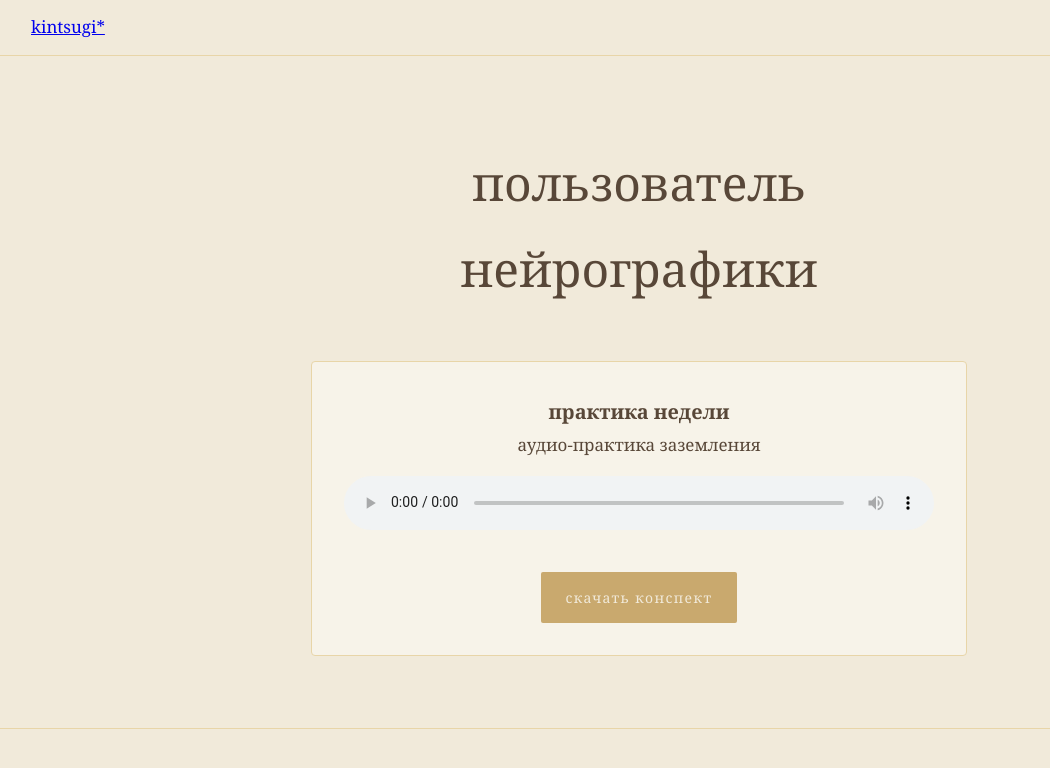
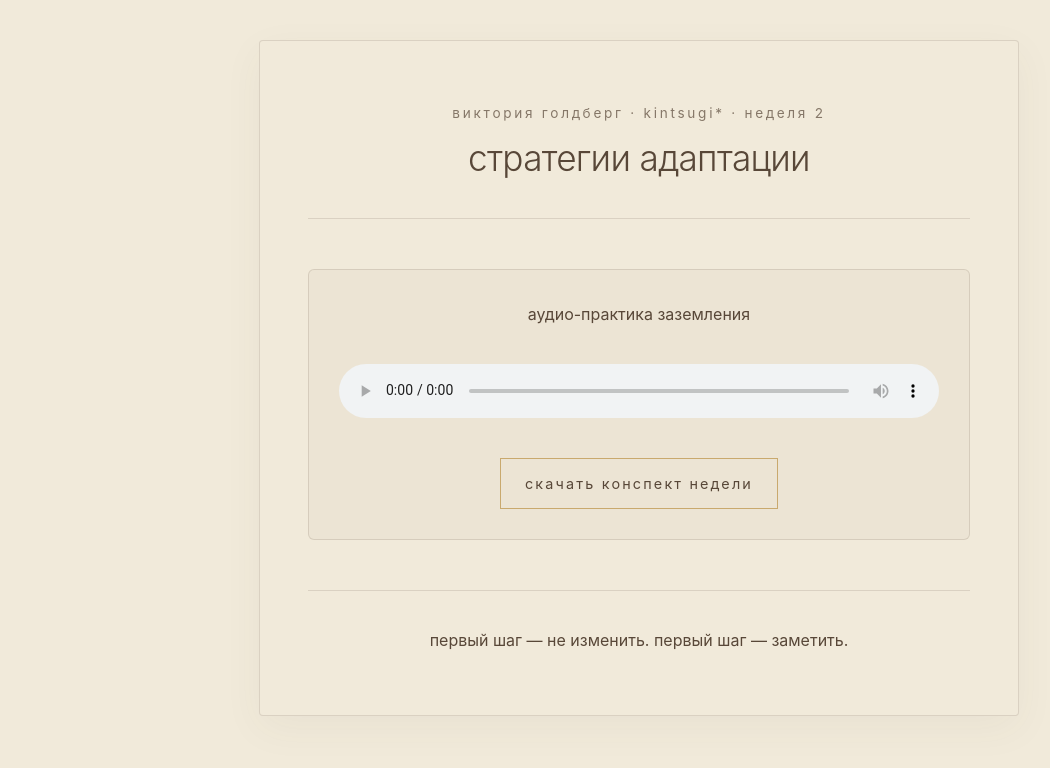
Before and after one commit to goldbergfm/kintsugi-week2, a plain HTML site: page index.html in a window 1280 px wide. Shown: the whole page, without its empty margins (1-1051 px from the left). Drawn offline with Linux system fonts and the light colour scheme.

Commit message:
Update index.html

```diff
--- a/index.html
+++ b/index.html
@@ -3,53 +3,90 @@
 <head>
     <meta charset="UTF-8">
     <meta name="viewport" content="width=device-width, initial-scale=1.0">
-  <title>пользователь нейрографики · kintsugi*</title>
+    <title>kintsugi* · стратегии адаптации · неделя 2</title>
     <style>
-    * { margin: 0; padding: 0; box-sizing: border-box; }
-    :root { --vanilla: #f1eada; --mahogany: #584738; --gold: #c9a96e; --gold-light: #e8d5a8; }
-    html { scroll-behavior: smooth; }
-    body { background: var(--vanilla); color: var(--mahogany); font-family: 'Georgia', serif; font-size: 17px; line-height: 1.8; }
+        :root {
+            --bg-vanilla: #f1eada;
+            --text-mahogany: #584738;
+            --accent-gold: #c9a96e;
+            --border-soft: rgba(88, 71, 56, 0.15);
+            --bg-card: rgba(88, 71, 56, 0.03);
+        }
 
-    /* Навигация и блоки */
-    nav { position: fixed; top: 0; left: 0; right: 0; z-index: 100; background: var(--vanilla); border-bottom: 1px solid var(--gold-light); padding: 0 2rem; display: flex; align-items: center; justify-content: space-between; height: 56px; }
-    .container { max-width: 720px; margin: 0 auto; padding: 0 2rem; }
-    section { padding-top: 96px; padding-bottom: 72px; border-bottom: 1px solid var(--gold-light); }
+        * { box-sizing: border-box; margin: 0; padding: 0; font-family: -apple-system, BlinkMacSystemFont, "Segoe UI", Roboto, Helvetica, Arial, sans-serif; text-transform: lowercase; }
 
-    /* Стили для практики */
-    .practice-block { margin-top: 3rem; padding: 2rem; border: 1px solid var(--gold-light); background: rgba(255,255,255,0.4); border-radius: 4px; }
-    .btn-download { display: inline-block; margin-top: 1rem; padding: 0.8rem 1.5rem; background: var(--gold); color: var(--vanilla); text-decoration: none; font-size: 14px; letter-spacing: 0.1em; border-radius: 2px; }
+        body { background-color: var(--bg-vanilla); color: var(--text-mahogany); line-height: 1.8; padding: 40px 24px; display: flex; justify-content: center; align-items: flex-start; min-height: 100vh; }
 
-    /* Остальные стили из твоего макета (упрощено для компактности) */
-    .hero { padding-top: 140px; text-align: center; }
-    h1 { font-size: 3rem; font-weight: normal; margin-bottom: 1.5rem; }
+        .poster-container { width: 100%; max-width: 760px; background-color: var(--bg-vanilla); border: 1px solid var(--border-soft); padding: 60px 48px; display: flex; flex-direction: column; gap: 50px; position: relative; box-shadow: 0 12px 40px rgba(88, 71, 56, 0.05); border-radius: 4px; }
+
+        header { border-bottom: 1px solid var(--border-soft); padding-bottom: 30px; text-align: center; }
+        .brand-meta { font-size: 0.85rem; letter-spacing: 0.2em; opacity: 0.7; margin-bottom: 12px; }
+        h1 { font-size: 2.2rem; font-weight: 300; letter-spacing: -0.02em; line-height: 1.2; color: var(--text-mahogany); margin-bottom: 8px; }
+        .subtitle { font-size: 1.1rem; letter-spacing: 0.05em; opacity: 0.8; }
+
+        .manifesto-box { text-align: center; max-width: 600px; margin: 0 auto; }
+        .manifesto-lead { font-size: 1.25rem; font-weight: 400; line-height: 1.6; margin-bottom: 12px; }
+        .manifesto-sub { font-size: 0.95rem; opacity: 0.65; }
+
+        .reaction-flow { background: var(--bg-card); border: 1px solid var(--border-soft); border-radius: 6px; padding: 30px; }
+        .flow-title { font-size: 0.9rem; letter-spacing: 0.1em; opacity: 0.8; margin-bottom: 24px; text-align: center; border-bottom: 1px solid var(--border-soft); padding-bottom: 10px; }
+        .flow-grid { display: grid; grid-template-columns: 1fr auto 1fr auto 1fr; align-items: center; gap: 16px; text-align: center; }
+        .flow-card { padding: 16px; border-radius: 4px; background: rgba(255, 255, 255, 0.4); border: 1px solid rgba(88, 71, 56, 0.05); }
+        .flow-step { font-size: 0.75rem; letter-spacing: 0.1em; opacity: 0.5; margin-bottom: 8px; }
+        .flow-name { font-size: 1rem; font-weight: 500; margin-bottom: 6px; }
+        .flow-desc { font-size: 0.85rem; opacity: 0.7; line-height: 1.4; }
+        .flow-arrow { font-size: 1.5rem; color: var(--accent-gold); opacity: 0.8; }
+
+        .strategies-section { display: flex; flex-direction: column; gap: 24px; }
+        .section-label { font-size: 0.9rem; letter-spacing: 0.15em; opacity: 0.8; border-bottom: 1px solid var(--border-soft); padding-bottom: 12px; margin-bottom: 8px; }
+        .strategy-row { display: grid; grid-template-columns: 140px 1fr; gap: 24px; padding: 20px 0; border-bottom: 1px dashed var(--border-soft); }
+        .strategy-title { font-size: 1.2rem; font-weight: 500; }
+        .strategy-meta { font-size: 0.75rem; color: var(--accent-gold); }
+        .strategy-details { display: flex; flex-direction: column; gap: 12px; }
+        .detail-item { font-size: 0.95rem; }
+        .detail-item strong { font-weight: 500; opacity: 0.7; width: 75px; display: inline-block; }
+
+        .price-box { background: rgba(199, 169, 110, 0.08); border-left: 2px solid var(--accent-gold); padding: 24px 30px; border-radius: 0 6px 6px 0; }
+        .price-title { font-size: 1rem; letter-spacing: 0.1em; margin-bottom: 12px; font-weight: 500; }
+        .price-list { list-style: none; display: flex; flex-direction: column; gap: 8px; font-size: 0.95rem; opacity: 0.85; }
+        .price-list li::before { content: "·"; color: var(--accent-gold); font-weight: bold; padding-right: 8px; }
+
+        .questions-box { display: flex; flex-direction: column; gap: 20px; }
+        .question-item { display: flex; gap: 20px; align-items: flex-start; }
+        .question-num { font-size: 0.9rem; font-weight: 500; color: var(--accent-gold); }
+
+        .practice-container { border: 1px solid var(--border-soft); border-radius: 6px; padding: 30px; text-align: center; background: var(--bg-card); display: flex; flex-direction: column; align-items: center; gap: 20px; }
+
+        /* Кнопка и плеер */
+        .audio-link { width: 100%; text-align: center; margin-bottom: 10px; }
+        .btn-download { display: inline-block; margin-top: 20px; padding: 12px 24px; border: 1px solid var(--accent-gold); color: var(--text-mahogany); text-decoration: none; font-size: 0.9rem; letter-spacing: 0.15em; transition: all 0.3s ease; }
+        .btn-download:hover { background: var(--accent-gold); color: var(--bg-vanilla); }
+
+        footer { border-top: 1px solid var(--border-soft); padding-top: 35px; text-align: center; }
     </style>
 </head>
 <body>
+    <div class="poster-container">
+        <header>
+            <div class="brand-meta">виктория голдберг · kintsugi* · неделя 2</div>
+            <h1>стратегии адаптации</h1>
+        </header>
 
-<nav>
-  <a class="nav-logo" href="#">kintsugi*</a>
-</nav>
+        <section class="practice-container">
+            <div class="practice-title">аудио-практика заземления</div>
 
-<section class="hero" id="hero">
-  <div class="container">
-    <h1>пользователь нейрографики</h1>
-
-    <div class="practice-block">
-      <h3>практика недели</h3>
-      <p style="margin-bottom: 1rem;">аудио-практика заземления</p>
-
-      <audio controls style="width: 100%; margin-bottom: 1rem;">
-        <source src="ВСТАВЬ_СЮДА_ПРЯМУЮ_ССЫЛКУ_НА_АУДИО.mp3" type="audio/mpeg">
-        Ваш браузер не поддерживает аудио.
+            <audio controls style="width: 100%; margin-top: 15px;">
+                <source src="ССЫЛКА_НА_АУДИО_ЗДЕСЬ.mp3" type="audio/mpeg">
             </audio>
 
-      <br>
             <a href="2.стратегии-адаптации-kintsugi.pdf" download class="btn-download">
-        скачать конспект
+                скачать конспект недели
             </a>
-    </div>
-  </div>
         </section>
 
+        <footer>
+            <div class="footer-quote">первый шаг — не изменить. первый шаг — заметить.</div>
+        </footer>
+    </div>
 </body>
 </html>
```
Lines whose indentation alone changed are shown as unchanged.
